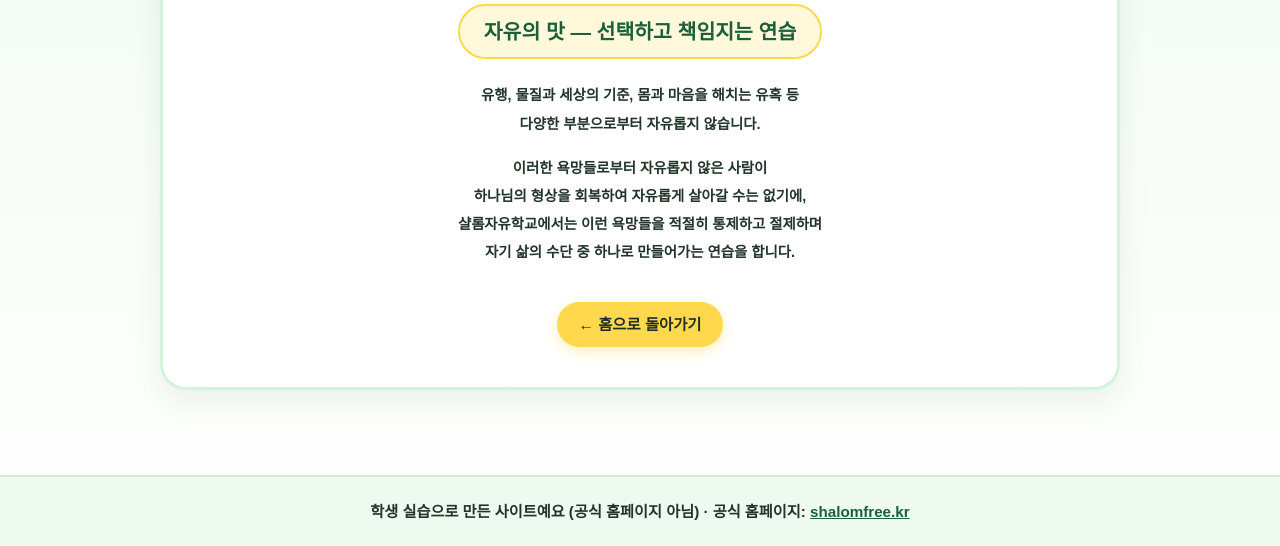
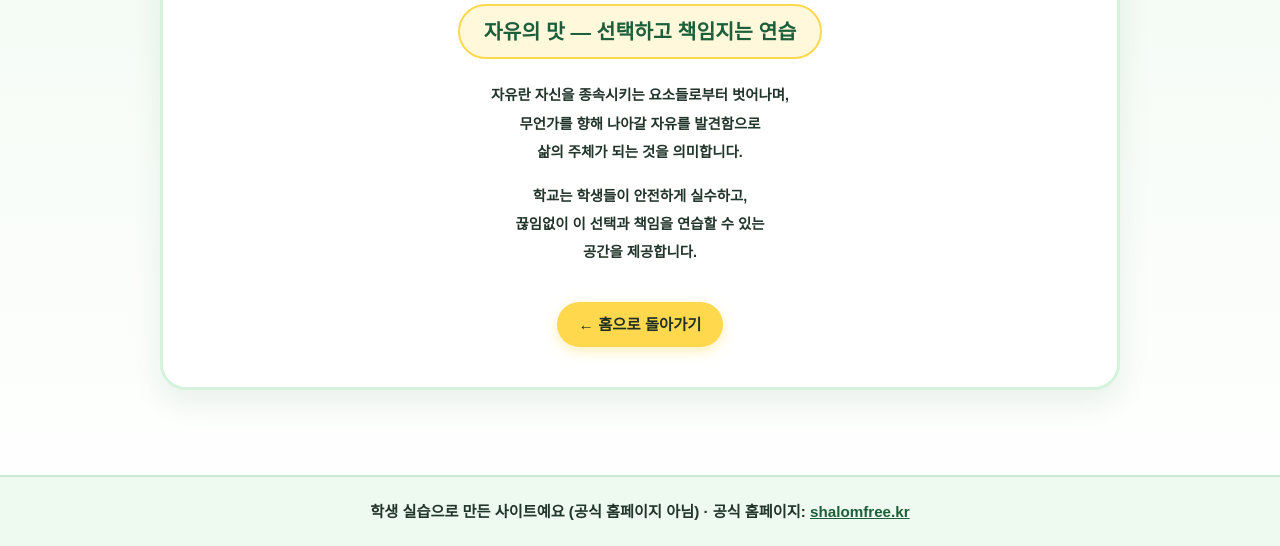
Before and after one commit to qweds0803/myschool, a website: page public/freedom.html in a window 1280 px wide. Shown: the part 254-800 px from the top of the page. Drawn offline with Linux system fonts and the light colour scheme.

Commit message:
Update freedom.html with new content

```diff
--- a/public/freedom.html
+++ b/public/freedom.html
@@ -28,14 +28,14 @@
       <div class="value-emoji" aria-hidden="true">🌱</div>
       <h1 class="value-detail-heading">자유의 맛 — 선택하고 책임지는 연습</h1>
       <p class="value-detail-text">
-        유행, 물질과 세상의 기준, 몸과 마음을 해치는 유혹 등<br />
-        다양한 부분으로부터 자유롭지 않습니다.
+        자유란 자신을 종속시키는 요소들로부터 벗어나며,<br />
+        무언가를 향해 나아갈 자유를 발견함으로<br />
+        삶의 주체가 되는 것을 의미합니다.
       </p>
       <p class="value-detail-text">
-        이러한 욕망들로부터 자유롭지 않은 사람이<br />
-        하나님의 형상을 회복하여 자유롭게 살아갈 수는 없기에,<br />
-        샬롬자유학교에서는 이런 욕망들을 적절히 통제하고 절제하며<br />
-        자기 삶의 수단 중 하나로 만들어가는 연습을 합니다.
+        학교는 학생들이 안전하게 실수하고,<br />
+        끊임없이 이 선택과 책임을 연습할 수 있는<br />
+        공간을 제공합니다.
       </p>
       <div class="detail-back-wrap">
         <a href="./index.html" class="hero-btn hero-btn-primary">← 홈으로 돌아가기</a>
```
Also changed, not shown: 1 other file.
